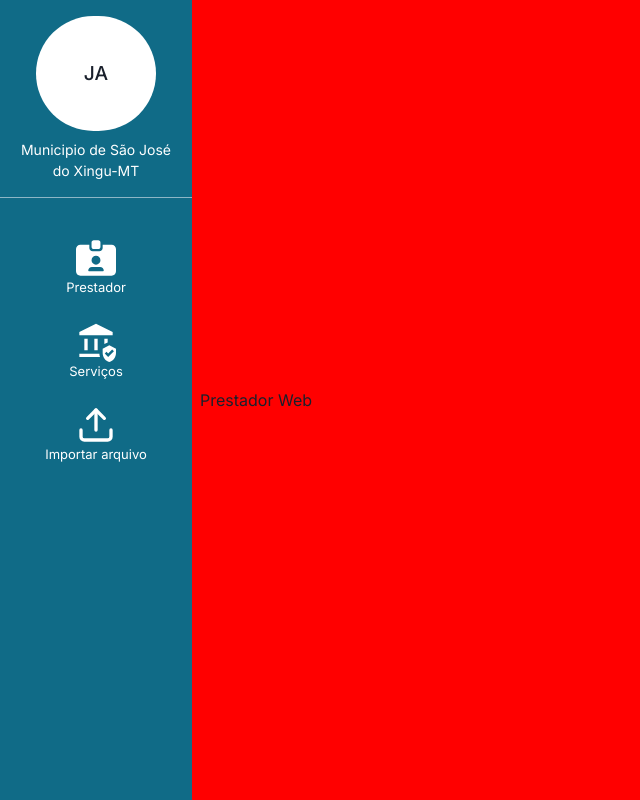
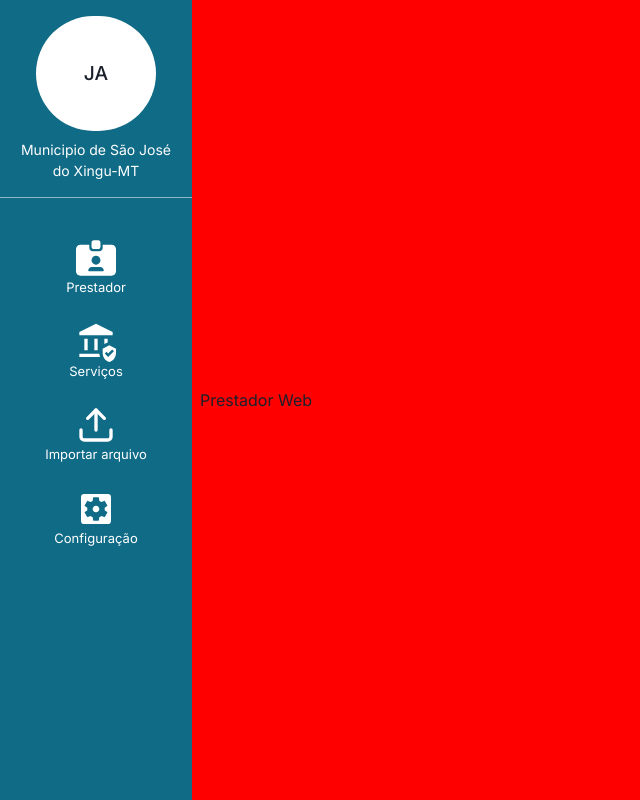
Before and after one commit to andrezitojava2017/prestador-web, a Next.js app: page / in a window 1280 px wide. Shown: the whole page, without its empty margins (0-640 px from the left). Built offline with nearby package versions, Linux system fonts and the light colour scheme.

Commit message:
:sparkles: feat: implementação de varios componenentes: navbar, button, information e head; componentes genericos, que irão ser reutilizados nas paginas funcionais

```diff
--- a/src/componentes/navbar.tsx
+++ b/src/componentes/navbar.tsx
@@ -10,6 +10,8 @@ import {
 import { FaIdCardClip } from "react-icons/fa6";
 import { MdAssuredWorkload } from "react-icons/md";
 import { LuUpload } from "react-icons/lu";
+import { MdSettingsApplications } from "react-icons/md";
+import Link from "next/link";
 
 const BarraNavegacao = () => {
   return (
@@ -19,7 +21,7 @@ const BarraNavegacao = () => {
         flexDirection={"column"}
         alignItems={"center"}
         backgroundColor={"#106B87"}
-        width={'15vw'}
+        width={"15vw"}
       >
         <VStack alignItems={"center"} justifyContent={"center"} padding={4}>
           <Avatar
@@ -27,14 +29,16 @@ const BarraNavegacao = () => {
             //src="https://bit.ly/dan-abramov"
             width={120}
             height={115}
-            background={'white'}
+            background={"white"}
           />
-          <Text fontSize={14} color={"#ffff"} textAlign={'center'}>
+          <Text fontSize={14} color={"#ffff"} textAlign={"center"}>
             Municipio de São José do Xingu-MT
           </Text>
         </VStack>
         <Divider />
         <VStack marginTop={8} minWidth={"100%"}>
+          /** PRESTADOR */
+          <Link href={"/prestador"} style={{ width: "100%" }}>
             <Flex
               flexDirection={"column"}
               alignItems={"center"}
@@ -47,7 +51,9 @@ const BarraNavegacao = () => {
                 Prestador
               </Text>
             </Flex>
-
+          </Link>
+          /** SERVIÇOS */
+          <Link href={"/servicos"} style={{ width: "100%" }}>
             <Flex
               flexDirection={"column"}
               alignItems={"center"}
@@ -60,7 +66,9 @@ const BarraNavegacao = () => {
                 Serviços
               </Text>
             </Flex>
-
+          </Link>
+          /** IMPORTAR ARQUIVO */
+          <Link href={"/importar"} style={{ width: "100%" }}>
             <Flex
               flexDirection={"column"}
               alignItems={"center"}
@@ -73,6 +81,20 @@ const BarraNavegacao = () => {
                 Importar arquivo
               </Text>
             </Flex>
+          </Link>
+          /** CONFIGURAÇÃO */
+          <Flex
+            flexDirection={"column"}
+            alignItems={"center"}
+            width={"100%"}
+            padding={2}
+            _hover={{ background: "#157A8C", cursor: "pointer" }}
+          >
+            <MdSettingsApplications size={40} color="#ffff" />
+            <Text fontSize={13} color="#ffff">
+              Configuração
+            </Text>
+          </Flex>
         </VStack>
       </Flex>
     </Box>
```
Also changed, not shown: src/componentes/buttons/button.tsx (added, +32 -0 lines), src/componentes/head/head.tsx (added, +19 -0 lines), src/componentes/information/information.tsx (added, +36 -0 lines). Lines whose indentation alone changed are shown as unchanged.
